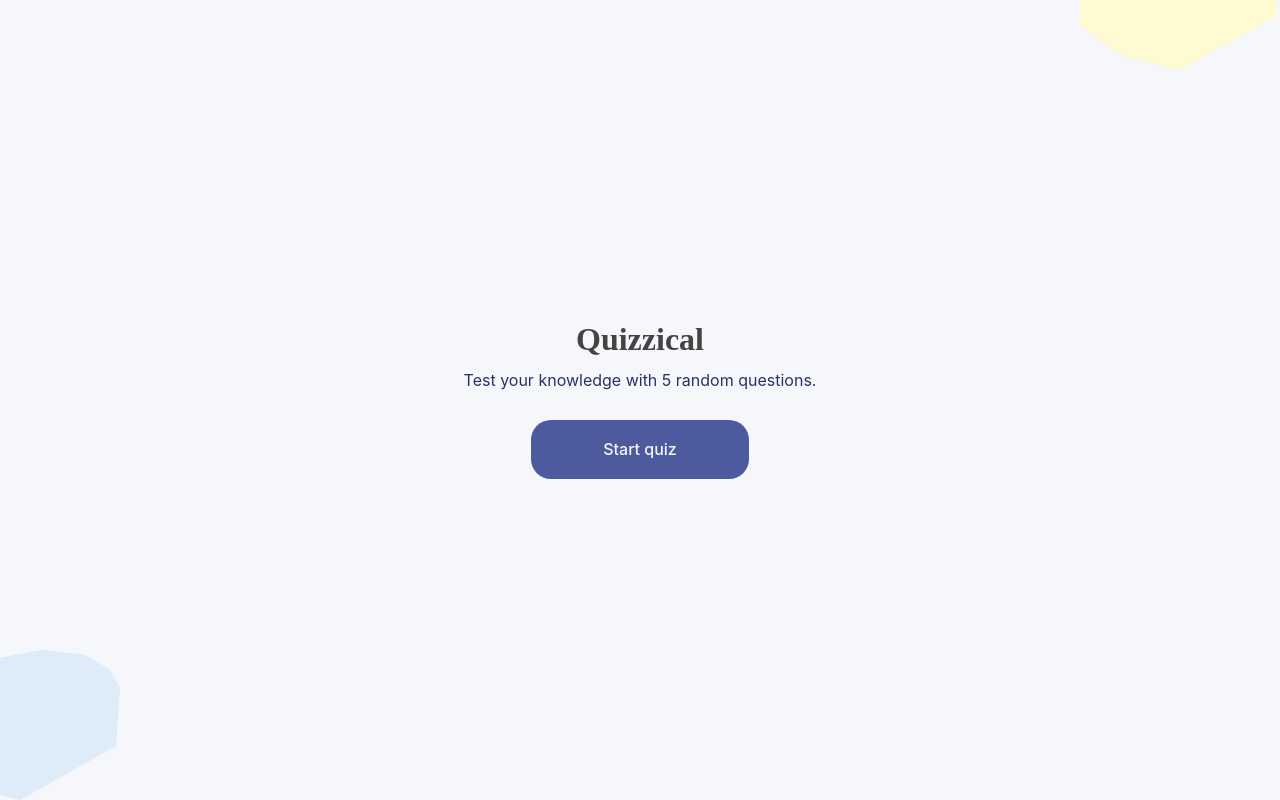
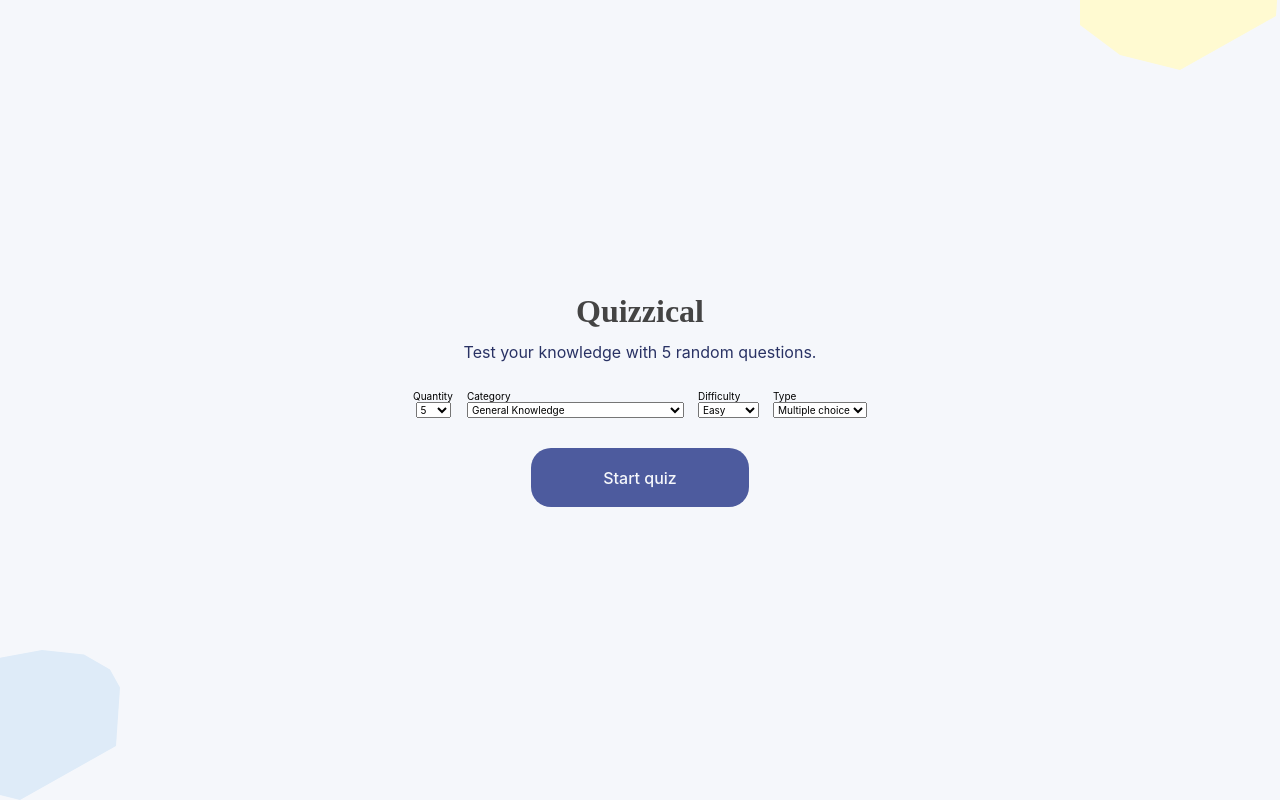
Before and after one commit to elfromka/quizzical, a React (Create React App) app: page / in a window 1280 px wide. Built offline with nearby package versions, Linux system fonts and the light colour scheme; a web font is replaced by a local one.

Commit message:
Uploading select components and changes in the Intro page - not finished, functionality missing

```diff
--- a/src/api/api.ts
+++ b/src/api/api.ts
@@ -1,12 +1,46 @@
 import { randomizeArrayStrings, decodeObjectValues } from "../utils/utils";
 import { QuestionObject } from "../components/Question/Question";
 
-// Used to retrieve questions from the API with a certain difficulty level (set to easy always)
+// To retrieve questions from the API with a certain difficulty level
 export enum Difficulty {
     EASY = "easy",
     MEDIUM = "medium",
     HARD = "hard",
 }
+
+// Set questions' choices/answers type for each question
+export enum Type {
+    MULTIPLE = "multiple",
+    BOOLEAN = "boolean",
+}
+
+// Retrieve questions in a certain category
+export const categories: string[] = [
+    "General Knowledge",
+    "Entertainment: Books",
+    "Entertainment: Film",
+    "Entertainment: Music",
+    "Entertainment: Musicals & Theatres",
+    "Entertainment: Television",
+    "Entertainment: Video Games",
+    "Entertainment: Board Games",
+    "Science & Nature",
+    "Science: Computers",
+    "Science: Mathematics",
+    "Mythology",
+    "Sports",
+    "Geography",
+    "History",
+    "Politics",
+    "Art",
+    "Celebrities",
+    "Animals",
+    "Vehicles",
+    "Entertainment: Comics",
+    "Science: Gadgets",
+    "Entertainment: Japanese Anime & Manga",
+    "Entertainment: Cartoon & Animations",
+];
 
 // Total number of questions retrieved from the API currently by default
 export const NR_OF_QUESTIONS: number = 5;
@@ -26,7 +60,11 @@ const fetchQuestions = async (
     difficulty: Difficulty,
     abortController: any
 ): Promise<Array<QuestionObject>> => {
-    const endpoint = `https://opentdb.com/api.php?amount=${amount}&difficulty=${difficulty}&type=multiple&encode=base64`;
+    const type: string = "multiple";
+    const endpoint = `https://opentdb.com/api.php?amount=${amount}&difficulty=${difficulty}&type=${type}&encode=base64`;
+
+    // TODO: related and disabled code for #1 GitHub issue
+    // const endpoint = `https://opentdb.com/api.php?amount=${amount}&category=${category}&type=${type}&difficulty=${difficulty}&type=multiple&encode=base64`
 
     try {
         const response = await fetch(endpoint, {
--- a/src/assets/scss/styles.scss
+++ b/src/assets/scss/styles.scss
@@ -70,6 +70,17 @@ body {
 
     &--blue {
         background-color: $leftBottomBlobColor;
+    }
+}
+
+.select-wrapper {
+    &__label {
+        display: block;
+        text-align: left;
+    }
+
+    & + .select-wrapper {
+        margin-left: 1.4rem;
     }
 }
 
@@ -183,6 +194,7 @@ body {
 // 1. Intro
 .intro {
     text-align: center;
+    // max-width: 900px;
 
     &__title {
         font-size: 3.2rem;
@@ -203,6 +215,12 @@ body {
         &--primary {
             color: $primaryColor;
         }
+    }
+
+    .settings-container {
+        display: flex;
+        margin-bottom: 3rem;
+        flex-wrap: wrap;
     }
 }
 
--- a/src/components/General/Select.tsx
+++ b/src/components/General/Select.tsx
@@ -1,5 +1,46 @@
-const Select = () => {
-    return <div>Select</div>;
-};
+import { ChangeEvent } from "react";
+
+export interface OptionInterface {
+    value: string | number;
+    text: string;
+}
+
+interface SelectInterface {
+    name: string;
+    text: string;
+    options: Array<OptionInterface>;
+    handleChange?: (e: ChangeEvent<HTMLSelectElement>) => void;
+}
+
+/**
+ * Renders a select HTML element with some properties passed as props.
+ *
+ * @param {SelectInterface} obj - for select: name, handleChange action, options array; for option: text from options array
+ * @return {JSX.Element} a select.
+ */
+const Select: React.FC<SelectInterface> = ({
+    name,
+    text,
+    options,
+    handleChange,
+}: SelectInterface): JSX.Element => (
+    <span className="select-wrapper">
+        <label htmlFor={name} className="select-wrapper__label">
+            {text}
+        </label>
+        <select
+            id={name}
+            name={name}
+            className="select-wrapper__select select"
+            onChange={handleChange}
+        >
+            {options.map(({ value, text }) => (
+                <option className="select__option" value={value} key={value}>
+                    {text}
+                </option>
+            ))}
+        </select>
+    </span>
+);
 
 export default Select;
--- a/src/pages/Intro/Intro.tsx
+++ b/src/pages/Intro/Intro.tsx
@@ -1,20 +1,125 @@
+import { ChangeEvent, useState } from "react";
 import { Link } from "react-router-dom";
+import { Select } from "../../components";
+import { Difficulty, Type, categories } from "../../api/api";
+import { OptionInterface } from "../../components/General/Select";
 
 /**
  * First (intro) page of the application from where the quiz questions loads.
  *
  * @return {JSX.Element} with a title and subtitle, start link.
  */
-const Intro: React.FC = (): JSX.Element => (
+const Intro: React.FC = (): JSX.Element => {
+    const defaultState = {
+        amount: "5",
+        category: "9",
+        difficulty: "easy",
+        type: "multple",
+    };
+    const [settings, setSettings] = useState(defaultState);
+
+    // contains choices for total number of questions when the game is started
+    const amount: Array<OptionInterface> = [
+        { value: 5, text: "5" },
+        { value: 10, text: "10" },
+        { value: 25, text: "25" },
+        { value: 50, text: "50" },
+    ];
+
+    // difficulty levels for retrieved questions
+    const difficulty: Array<OptionInterface> = Object.values(Difficulty).map(
+        (item) =>
+            Object.assign({
+                value: item,
+                text: `${item.toUpperCase()[0]}${item.substring(1)}`,
+            })
+    );
+
+    console.log(settings);
+
+    // answer types/choice numbers to set for questions
+    const type: Array<OptionInterface> = Object.values(Type).map((item) => {
+        if ([Type.BOOLEAN, Type.MULTIPLE].includes(item)) {
+            if (item === Type.BOOLEAN) {
+                return Object.assign({
+                    value: item,
+                    text: "True / False",
+                });
+            }
+
+            if (item === Type.MULTIPLE) {
+                return Object.assign({
+                    value: item,
+                    text: "Multiple choice",
+                });
+            }
+        }
+
+        return Object.assign({
+            value: item,
+            text: `${item.toUpperCase()[0]}${item.substring(1)}`,
+        });
+    });
+
+    // set value for category value which has to be set in the API call
+    const categoryStartId: number = 9;
+    // categories of questions
+    const category: Array<OptionInterface> = categories.map((item, index) => ({
+        value: categoryStartId + index,
+        text: item,
+    }));
+
+    // handle changes in select elements
+    const setSelectValue = (e: ChangeEvent<HTMLSelectElement>) => {
+        const { name, value } = e.target;
+
+        setSettings((prevSettings) => ({
+            ...prevSettings,
+            [name]: value,
+        }));
+    };
+
+    return (
         <section className="intro container">
-        <h1 className="intro__title intro__title--dark-grey">Quizzical</h1>
+            <div>
+                <h1 className="intro__title intro__title--dark-grey">
+                    Quizzical
+                </h1>
                 <h2 className="intro__subtitle intro__subtitle--primary">
                     Test your knowledge with 5 random questions.
                 </h2>
+                <div className="settings-container">
+                    <Select
+                        name="amount"
+                        text="Quantity"
+                        options={amount}
+                        handleChange={setSelectValue}
+                    />
+                    <Select
+                        name="category"
+                        text="Category"
+                        options={category}
+                        handleChange={setSelectValue}
+                    />
+                    <Select
+                        name="difficulty"
+                        text="Difficulty"
+                        options={difficulty}
+                        handleChange={setSelectValue}
+                    />
+                    <Select
+                        name="type"
+                        text="Type"
+                        options={type}
+                        handleChange={setSelectValue}
+                    />
+                </div>
+            </div>
             <Link className="btn btn--primary btn--xl" to="/questions">
                 Start quiz
             </Link>
         </section>
     );
+};
 
 export default Intro;
```
Lines whose indentation alone changed are shown as unchanged.
